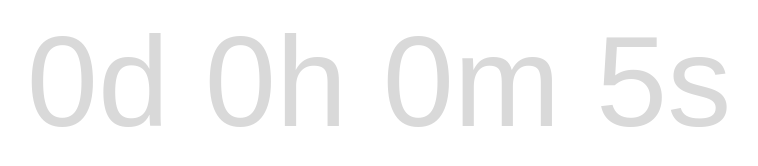
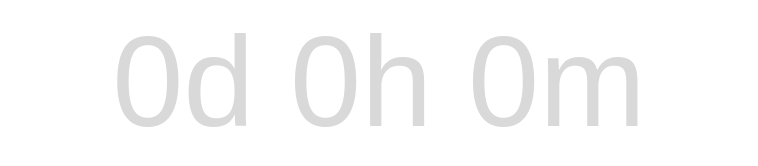
Before and after one commit to MBaksza/monorepo, a plain HTML site: page index.html in a window 1280 px wide. Shown: the whole page, without its empty margins (261-1019 px from the left). Drawn offline with Linux system fonts and the light colour scheme.

Commit message:
remove seconds from timer

```diff
--- a/index.html
+++ b/index.html
@@ -17,9 +17,8 @@
     var day = Math.floor((time % (1000 * 60 * 60 * 24 * 365)) / (1000 * 60 * 60 * 24));
     var hours = Math.floor((time % (1000 * 60 * 60 * 24)) / (1000 * 60 * 60));
     var minutes = Math.floor((time % (1000 * 60 * 60)) / (1000 * 60));
-    var seconds = Math.floor((time % (1000 * 60)) / 1000);
 
-    document.getElementById("timer").innerHTML = day + "d " + hours + "h " + minutes + "m " + seconds + "s ";
+    document.getElementById("timer").innerHTML = day + "d " + hours + "h " + minutes + "m ";
 
   }, 50);
 
```
